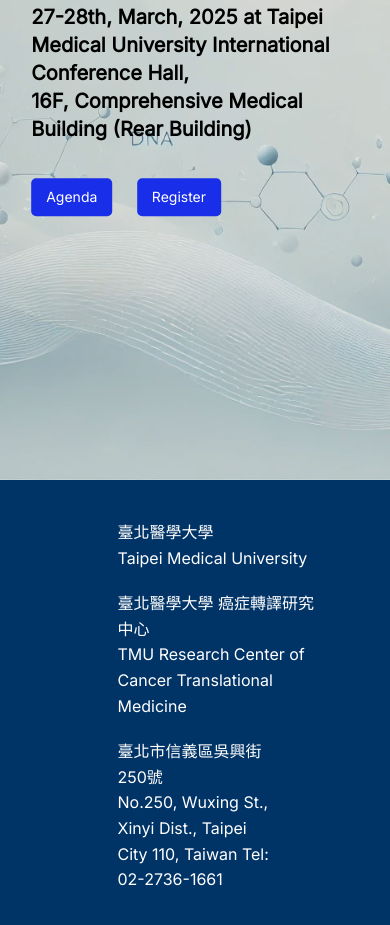
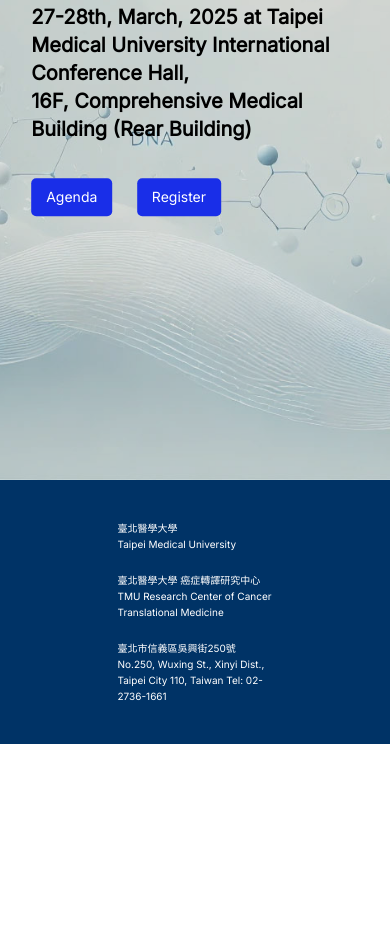
Before and after one commit to RCCTM/TMU-CWRU_Symposium, a plain HTML site: page index.html in a window 390 px wide. Shown: the part 444-1369 px from the top of the page. After the commit the page ends 1188 px from the top, so only its background shows below. Drawn offline with Linux system fonts and the light colour scheme; files whose address does not match are found by name.

Commit message:
微調內容

```diff
--- a/static/css/style.css
+++ b/static/css/style.css
@@ -377,10 +377,16 @@
         background-image: url('https://i0.wp.com/tmurcctm.org/wp-content/uploads/2025/01/cropped-homepage.jpg?fit=32%2C32&ssl=1');
     }
 
+    /* .footer-content-1,
+    .footer-content-2 {
+        width: 48%;
+    } */
 
     .footer-content-1,
-    .footer-content-2 {
-        width: 48%; /* 兩個區塊佔據 48% 寬度，並在中間留出間隙 */
+    .footer-content-2,
+    .footer-content-3 {
+        font-size: 10px;
+
     }
 
 
```
